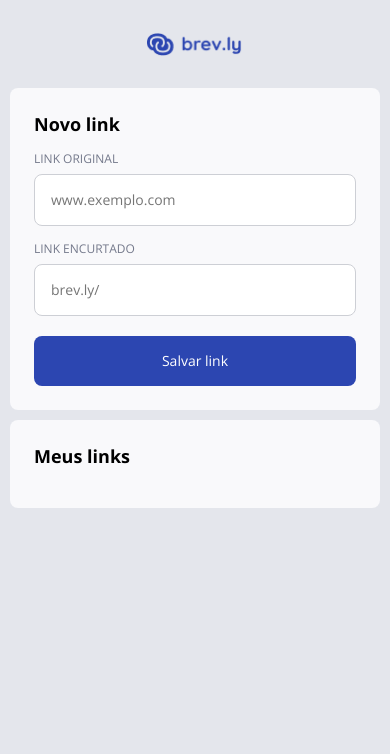
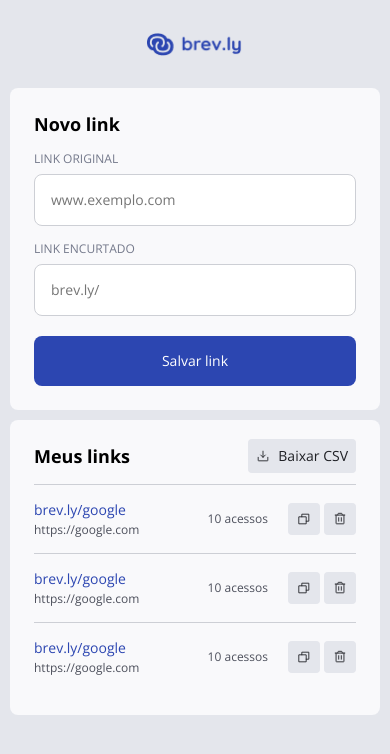
Before and after one commit to vitormancini/brevly, a React (Vite) app in the folder web/: page / in a window 390 px wide. Shown: the top 754 px of the page. Built offline with nearby package versions, Linux system fonts and the light colour scheme.

Commit message:
style: add home responsivity

```diff
--- a/web/package.json
+++ b/web/package.json
@@ -10,6 +10,7 @@
     "preview": "vite preview"
   },
   "dependencies": {
+    "phosphor-react": "^1.4.1",
     "react": "^19.0.0",
     "react-dom": "^19.0.0",
     "react-router-dom": "^7.5.3",
--- a/web/src/components/Input/index.tsx
+++ b/web/src/components/Input/index.tsx
@@ -1,3 +1,4 @@
+import { useState } from "react";
 import { InputContainer } from "./styles";
 
 interface InputProps {
@@ -6,10 +7,17 @@ interface InputProps {
 }
 
 export function Input({ label, placeholder }: InputProps) {
+  const [isFocused, setIsFocused] = useState(false);
+
   return (
-    <InputContainer>
+    <InputContainer $isFocused={isFocused}>
       <label htmlFor="link">{label}</label>
-      <input type="text" placeholder={placeholder} />
+      <input
+        type="text"
+        placeholder={placeholder}
+        onFocus={() => setIsFocused(true)}
+        onBlur={() => setIsFocused(false)}
+      />
     </InputContainer>
   );
 }
--- a/web/src/components/Input/styles.ts
+++ b/web/src/components/Input/styles.ts
@@ -1,6 +1,10 @@
 import styled from "styled-components";
 
-export const InputContainer = styled.div`
+interface InputContainerProps {
+  $isFocused: boolean;
+}
+
+export const InputContainer = styled.div<InputContainerProps>`
   display: flex;
   flex-direction: column;
   gap: 8px;
@@ -9,6 +13,9 @@ export const InputContainer = styled.div`
 
   label {
     font: ${(props) => props.theme["text-sm"]};
+    transition: color 0.3s;
+    color: ${(props) =>
+      props.$isFocused ? props.theme["blue-base"] : props.theme["gray-400"]};
   }
 
   input {
@@ -16,5 +23,11 @@ export const InputContainer = styled.div`
     border: 1px solid ${(props) => props.theme["gray-300"]};
     padding: 1rem;
     margin-bottom: 1rem;
+    outline: none;
+    transition: border-color 0.3s;
+
+    &:focus {
+      border-color: ${(props) => props.theme["blue-base"]};
+    }
   }
 `;
--- /dev/null
+++ b/web/src/components/Link/index.tsx
@@ -0,0 +1,29 @@
+import { Copy, Trash } from "phosphor-react";
+import { ActionButtonContainer, LinkArea, LinkContainer } from "./style";
+
+interface LinkProps {
+  link: string;
+  shortLink: string;
+  accessCount: number;
+}
+
+export function Link({ link, shortLink, accessCount }: LinkProps) {
+  return (
+    <LinkContainer>
+      <LinkArea>
+        <h3>{link}</h3>
+        <span>{shortLink}</span>
+      </LinkArea>
+
+      <ActionButtonContainer>
+        <span>{accessCount} acessos</span>
+        <button type="button">
+          <Copy />
+        </button>
+        <button type="button">
+          <Trash />
+        </button>
+      </ActionButtonContainer>
+    </LinkContainer>
+  );
+}
--- /dev/null
+++ b/web/src/components/Link/style.ts
@@ -0,0 +1,58 @@
+import styled from "styled-components";
+
+export const LinkContainer = styled.div`
+  width: 100%;
+  display: flex;
+  align-items: center;
+  justify-content: space-between;
+  padding: 1rem 0;
+  border-top: 1px solid ${(props) => props.theme["gray-300"]};
+
+  span {
+    font: ${(props) => props.theme["text-sm"]};
+    color: ${(props) => props.theme["gray-500"]};
+  }
+`;
+
+export const LinkArea = styled.div`
+  display: flex;
+  flex-direction: column;
+  gap: 4px;
+
+  h3 {
+    font: ${(props) => props.theme["text-md"]};
+    color: ${(props) => props.theme["blue-base"]};
+  }
+
+  span {
+    font: ${(props) => props.theme["text-sm"]};
+    color: ${(props) => props.theme["gray-500"]};
+  }
+`;
+
+export const ActionButtonContainer = styled.div`
+  display: flex;
+  align-items: center;
+  gap: 4px;
+
+  span {
+    margin-right: 16px;
+  }
+
+  button {
+    display: flex;
+    align-items: center;
+    justify-content: center;
+    background-color: ${(props) => props.theme["gray-200"]};
+    color: ${(props) => props.theme["gray-600"]};
+    border-radius: 4px;
+    border: 1px solid transparent;
+    padding: 0.5rem;
+    cursor: pointer;
+    transition: border-color 0.3s;
+
+    &:hover {
+      border-color: ${(props) => props.theme["blue-base"]};
+    }
+  }
+`;
--- a/web/src/components/Section/style.ts
+++ b/web/src/components/Section/style.ts
@@ -2,6 +2,7 @@ import styled from "styled-components";
 
 export const SectionContainer = styled.div`
   display: flex;
+  flex: 1;
   flex-direction: column;
   border-radius: 8px;
   background-color: ${(props) => props.theme["gray-100"]};
--- a/web/src/pages/Home/index.tsx
+++ b/web/src/pages/Home/index.tsx
@@ -1,6 +1,8 @@
+import { DownloadSimple } from "phosphor-react";
 import { Input } from "../../components/Input";
+import { Link } from "../../components/Link";
 import { Section } from "../../components/Section";
-import { HomeContainer } from "./style";
+import { ExportButton, HomeContainer, LinksListContainer } from "./style";
 
 export function Home() {
   return (
@@ -13,7 +15,31 @@ export function Home() {
         </form>
       </Section>
 
-      <Section title="Meus links"></Section>
+      <Section title="Meus links">
+        <LinksListContainer>
+          <ExportButton type="button">
+            <DownloadSimple />
+            Baixar CSV
+          </ExportButton>
+          <div>
+            <Link
+              link="brev.ly/google"
+              shortLink="https://google.com"
+              accessCount={10}
+            />
+            <Link
+              link="brev.ly/google"
+              shortLink="https://google.com"
+              accessCount={10}
+            />
+            <Link
+              link="brev.ly/google"
+              shortLink="https://google.com"
+              accessCount={10}
+            />
+          </div>
+        </LinksListContainer>
+      </Section>
     </HomeContainer>
   );
 }
--- a/web/src/pages/Home/style.ts
+++ b/web/src/pages/Home/style.ts
@@ -5,6 +5,10 @@ export const HomeContainer = styled.div`
   display: flex;
   flex-direction: column;
   gap: 0.625rem;
+
+  @media screen and (min-width: 768px) {
+    flex-direction: row;
+  }
 
   form {
     width: 100%;
@@ -19,6 +23,38 @@ export const HomeContainer = styled.div`
       border: none;
       padding: 1rem;
       cursor: pointer;
+      transition: background-color 0.3s;
+
+      &:hover {
+        background-color: ${(props) => props.theme["blue-dark"]};
+      }
     }
   }
 `;
+
+export const LinksListContainer = styled.div`
+  display: flex;
+  flex-direction: column;
+  position: relative;
+`;
+
+export const ExportButton = styled.button`
+  position: absolute;
+  right: 0;
+  top: -2.8rem;
+  width: fit-content;
+  padding: 8px;
+  border-radius: 4px;
+  border: none;
+  background-color: ${(props) => props.theme["gray-200"]};
+  color: ${(props) => props.theme["gray-600"]};
+  display: flex;
+  align-items: center;
+  gap: 0.5rem;
+  cursor: pointer;
+  transition: background-color 0.3s;
+
+  &:hover {
+    background-color: ${(props) => props.theme["gray-300"]};
+  }
+`;
```
